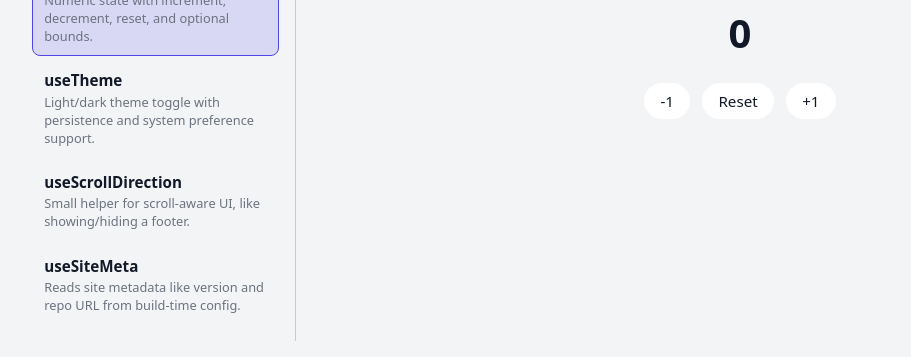
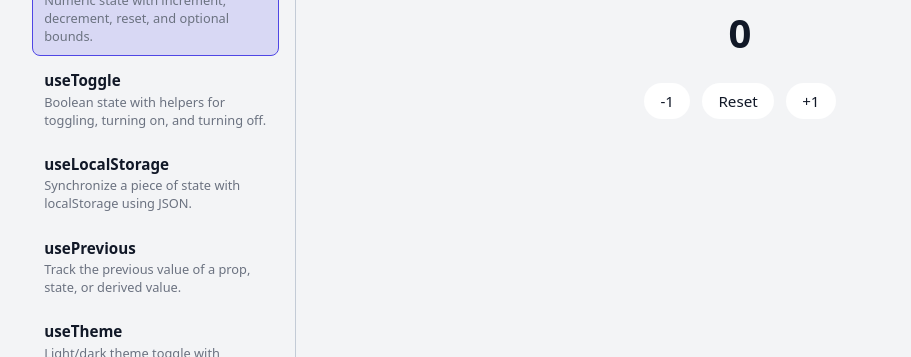
Before and after one commit to antoniwan/my-react-hooks, a React (Vite) app: page / in a window 1280 px wide. Shown: the part 281-638 px from the top of the page, without its empty margins (48-959 px from the left). Built offline with nearby package versions, Linux system fonts and the light colour scheme; no server answers.

Commit message:
Update version to 0.3.0; add new hooks (useToggle, useLocalStorage, usePrevious) and corresponding demos in HookExplorer for enhanced functionality.

```diff
--- a/package.json
+++ b/package.json
@@ -1,7 +1,7 @@
 {
   "name": "my-react-hooks",
   "private": true,
-  "version": "0.2.0",
+  "version": "0.3.0",
   "type": "module",
   "scripts": {
     "dev": "vite",
--- /dev/null
+++ b/src/components/LocalStorageDemo.tsx
@@ -0,0 +1,42 @@
+import type { ChangeEvent } from 'react'
+import { useLocalStorage } from '../hooks/useLocalStorage'
+
+const DEFAULT_STORAGE_KEY =
+  import.meta.env.VITE_LOCAL_STORAGE_DEMO_KEY ?? 'my-react-hooks:message'
+
+export function LocalStorageDemo() {
+  const { value, setValue, remove } = useLocalStorage<string>(DEFAULT_STORAGE_KEY, '')
+
+  const handleChange = (event: ChangeEvent<HTMLInputElement>) => {
+    setValue(event.target.value)
+  }
+
+  return (
+    <div className="hook-demo">
+      <div className="hook-demo-header">
+        <h2>useLocalStorage</h2>
+        <p className="hook-demo-description">
+          State that is kept in sync with <code>localStorage</code>, using a configurable key.
+        </p>
+      </div>
+
+      <p>
+        Storage key: <code>{DEFAULT_STORAGE_KEY}</code>
+      </p>
+
+      <input
+        type="text"
+        value={value}
+        onChange={handleChange}
+        placeholder="Type a message, then reload the page…"
+        style={{ maxWidth: '100%', padding: '0.4rem 0.5rem' }}
+      />
+
+      <div className="counter-demo-actions">
+        <button type="button" onClick={remove}>
+          Clear stored value
+        </button>
+      </div>
+    </div>
+  )
+}
--- /dev/null
+++ b/src/components/PreviousValueDemo.tsx
@@ -0,0 +1,38 @@
+import { useCounter } from '../hooks/useCounter'
+import { usePrevious } from '../hooks/usePrevious'
+
+export function PreviousValueDemo() {
+  const { value, increment, decrement, reset } = useCounter({ initialValue: 0, step: 1 })
+  const previous = usePrevious(value)
+
+  return (
+    <div className="hook-demo">
+      <div className="hook-demo-header">
+        <h2>usePrevious</h2>
+        <p className="hook-demo-description">
+          Keep track of the previous value of a piece of state or a prop.
+        </p>
+      </div>
+
+      <p>
+        Current value: <strong>{value}</strong>
+      </p>
+      <p>
+        Previous value:{' '}
+        <strong>{typeof previous === 'undefined' ? '— (none yet)' : previous}</strong>
+      </p>
+
+      <div className="counter-demo-actions">
+        <button type="button" onClick={decrement}>
+          -1
+        </button>
+        <button type="button" onClick={reset}>
+          Reset
+        </button>
+        <button type="button" onClick={increment}>
+          +1
+        </button>
+      </div>
+    </div>
+  )
+}
--- /dev/null
+++ b/src/components/ToggleDemo.tsx
@@ -0,0 +1,32 @@
+import { useToggle } from '../hooks/useToggle'
+
+export function ToggleDemo() {
+  const { value, toggle, setTrue, setFalse } = useToggle({ initialValue: false })
+
+  return (
+    <div className="hook-demo">
+      <div className="hook-demo-header">
+        <h2>useToggle</h2>
+        <p className="hook-demo-description">
+          Simple boolean state with helpers for toggling, forcing on, and forcing off.
+        </p>
+      </div>
+
+      <p>
+        Current value: <strong>{value ? 'true' : 'false'}</strong>
+      </p>
+
+      <div className="counter-demo-actions">
+        <button type="button" onClick={toggle}>
+          Toggle
+        </button>
+        <button type="button" onClick={setTrue}>
+          Set true
+        </button>
+        <button type="button" onClick={setFalse}>
+          Set false
+        </button>
+      </div>
+    </div>
+  )
+}
--- a/src/features/hooksExplorer/HookExplorer.tsx
+++ b/src/features/hooksExplorer/HookExplorer.tsx
@@ -2,6 +2,9 @@ import { useState } from 'react'
 import type { Theme } from '../../hooks/useTheme'
 import { Layout } from '../../components/Layout'
 import { CounterDemo } from '../../components/CounterDemo'
+import { ToggleDemo } from '../../components/ToggleDemo'
+import { LocalStorageDemo } from '../../components/LocalStorageDemo'
+import { PreviousValueDemo } from '../../components/PreviousValueDemo'
 import { ThemeToggleDemo } from '../../components/ThemeToggleDemo'
 import { ScrollDirectionDemo } from '../../components/ScrollDirectionDemo'
 import { SiteMetaDemo } from '../../components/SiteMetaDemo'
@@ -65,6 +68,9 @@ export function HookExplorer({ theme, toggleTheme }: HookExplorerProps) {
       }
     >
       {selectedHook?.id === 'useCounter' && <CounterDemo />}
+      {selectedHook?.id === 'useToggle' && <ToggleDemo />}
+      {selectedHook?.id === 'useLocalStorage' && <LocalStorageDemo />}
+      {selectedHook?.id === 'usePrevious' && <PreviousValueDemo />}
       {selectedHook?.id === 'useTheme' && (
         <ThemeToggleDemo theme={theme} toggleTheme={toggleTheme} />
       )}
--- a/src/features/hooksExplorer/hooksConfig.ts
+++ b/src/features/hooksExplorer/hooksConfig.ts
@@ -9,6 +9,21 @@ export const HOOKS: HookExample[] = [
     id: 'useCounter',
     name: 'useCounter',
     description: 'Numeric state with increment, decrement, reset, and optional bounds.',
+  },
+  {
+    id: 'useToggle',
+    name: 'useToggle',
+    description: 'Boolean state with helpers for toggling, turning on, and turning off.',
+  },
+  {
+    id: 'useLocalStorage',
+    name: 'useLocalStorage',
+    description: 'Synchronize a piece of state with localStorage using JSON.',
+  },
+  {
+    id: 'usePrevious',
+    name: 'usePrevious',
+    description: 'Track the previous value of a prop, state, or derived value.',
   },
   {
     id: 'useTheme',
--- /dev/null
+++ b/src/hooks/useLocalStorage.ts
@@ -0,0 +1,34 @@
+import { useEffect, useState } from 'react'
+
+export function useLocalStorage<T>(key: string, initialValue: T) {
+  const [value, setValue] = useState<T>(() => {
+    if (typeof window === 'undefined') return initialValue
+
+    try {
+      const stored = window.localStorage.getItem(key)
+      if (stored === null) return initialValue
+      return JSON.parse(stored) as T
+    } catch {
+      return initialValue
+    }
+  })
+
+  useEffect(() => {
+    if (typeof window === 'undefined') return
+
+    try {
+      window.localStorage.setItem(key, JSON.stringify(value))
+    } catch {
+      // Ignore write errors (e.g. quota exceeded, private mode)
+    }
+  }, [key, value])
+
+  const remove = () => {
+    if (typeof window !== 'undefined') {
+      window.localStorage.removeItem(key)
+    }
+    setValue(initialValue)
+  }
+
+  return { value, setValue, remove }
+}
--- /dev/null
+++ b/src/hooks/usePrevious.ts
@@ -0,0 +1,11 @@
+import { useEffect, useRef } from 'react'
+
+export function usePrevious<T>(value: T) {
+  const ref = useRef<T | undefined>(undefined)
+
+  useEffect(() => {
+    ref.current = value
+  }, [value])
+
+  return ref.current
+}
--- /dev/null
+++ b/src/hooks/useToggle.ts
@@ -0,0 +1,29 @@
+import { useState } from 'react'
+
+export type UseToggleOptions = {
+  initialValue?: boolean
+}
+
+export function useToggle(options: UseToggleOptions = {}) {
+  const { initialValue = false } = options
+  const [value, setValue] = useState(initialValue)
+
+  const toggle = () => {
+    setValue((current) => !current)
+  }
+
+  const setTrue = () => {
+    setValue(true)
+  }
+
+  const setFalse = () => {
+    setValue(false)
+  }
+
+  return {
+    value,
+    toggle,
+    setTrue,
+    setFalse,
+  }
+}
```
